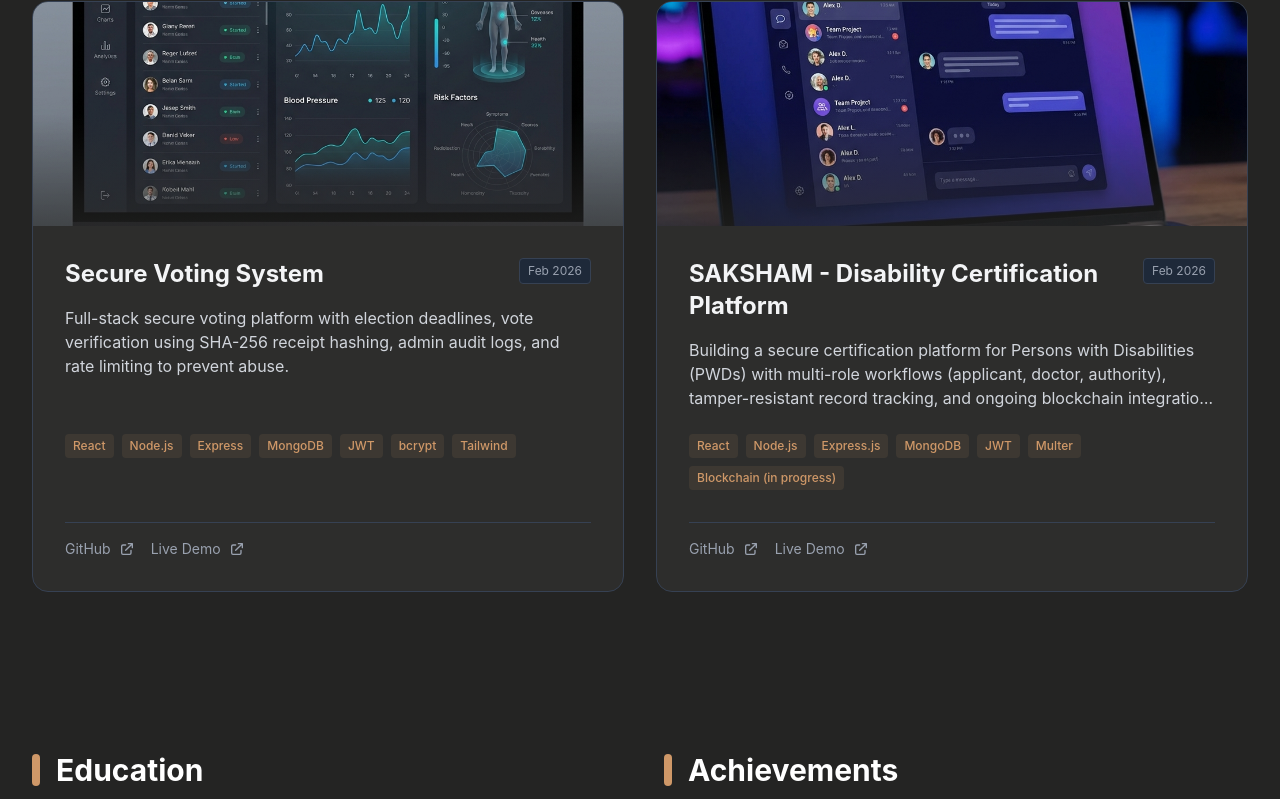
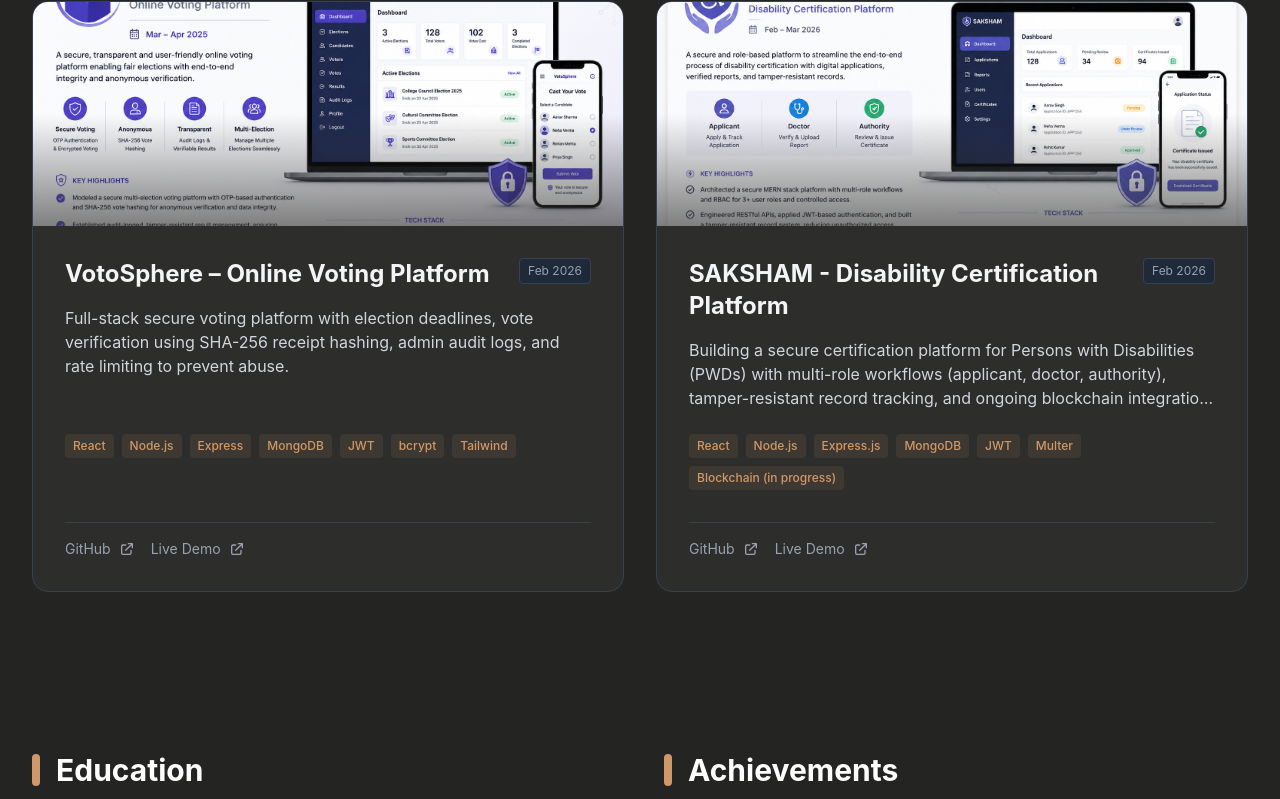
Before and after one commit to ChoudharyPriyanshu/Portfolio, a React (Vite) app: page / in a window 1280 px wide. Shown: the part 3595-4394 px from the top of the page. Built offline with nearby package versions, Linux system fonts and the light colour scheme.

Commit message:
updated project section

```diff
--- a/src/components/Projects.jsx
+++ b/src/components/Projects.jsx
@@ -1,7 +1,8 @@
 import { motion } from 'framer-motion';
 import trevoImg from '../assets/trevo_project.png';
-import medbrainImg from '../assets/medbrain_project.png';
 import schoolManagementImg from '../assets/school_management_project.png';
+import SAKSHAM_Project from '../assets/SAKSHAM_Project.png';
+import VOTOSPHERE_Project from '../assets/VOTOSPHERE_Project.png';
 
 const Projects = () => {
     const projects = [
@@ -27,11 +28,11 @@ const Projects = () => {
         live: "https://school-management-srwb.onrender.com/"
     }
 }, {
-            title: "Secure Voting System",
+            title: "VotoSphere – Online Voting Platform",
             date: "Feb 2026 – Mar 2026",
             description: "Full-stack secure voting platform with election deadlines, vote verification using SHA-256 receipt hashing, admin audit logs, and rate limiting to prevent abuse.",
             tech: ["React", "Node.js", "Express", "MongoDB", "JWT", "bcrypt", "Tailwind"],
-            image: medbrainImg,
+            image: VOTOSPHERE_Project,
             links: {
                 github: "https://github.com/ChoudharyPriyanshu/Voting_app",
                 live: "https://Will-be-live-soon.com"
@@ -42,7 +43,7 @@ const Projects = () => {
             date: "Feb 2026 – Present",
             description: "Building a secure certification platform for Persons with Disabilities (PWDs) with multi-role workflows (applicant, doctor, authority), tamper-resistant record tracking, and ongoing blockchain integration for certificate verification.",
             tech: ["React", "Node.js", "Express.js", "MongoDB", "JWT", "Multer", "Blockchain (in progress)"],
-            image: trevoImg,
+            image: SAKSHAM_Project,
             links: {
                 github: "https://github.com/ChoudharyPriyanshu/disability-certification-and-support-platform",
                 live: "https://Will-be-live-soon.com"
```
Also changed, not shown: src/assets/SAKSHAM_Project.png (added), src/assets/VOTOSPHERE_Project.png (added).
